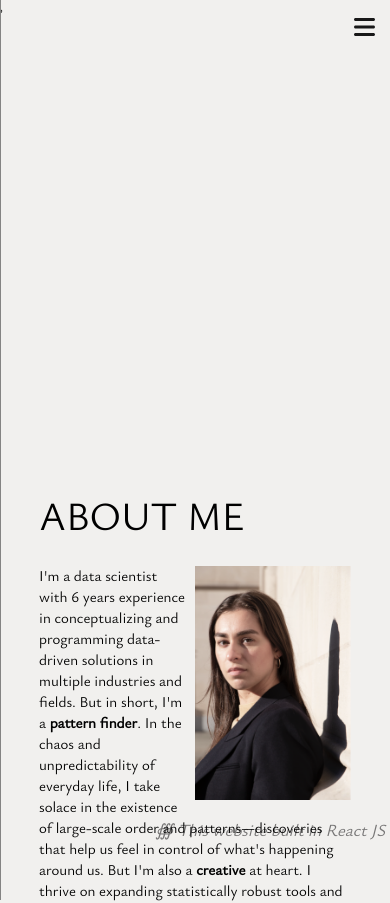
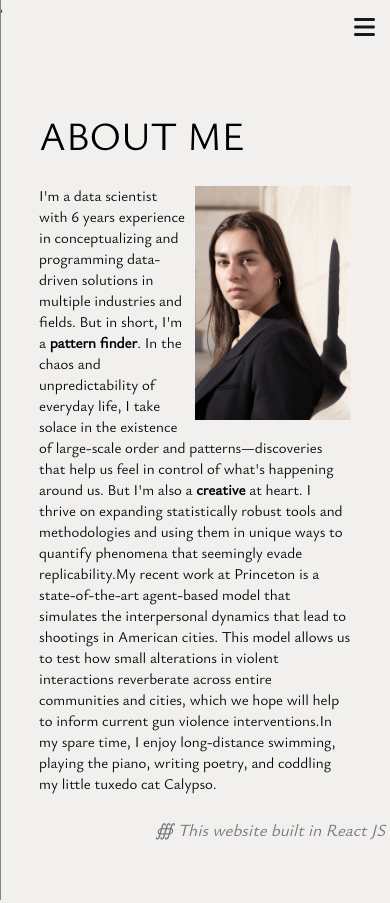
Before and after one commit to aam3/Personal_Website, a React (Create React App) app: page /about in a window 390 px wide. Shown: the top 903 px of the page. After the commit the page ends 844 px from the top, so only its background shows below. Built offline with nearby package versions, Linux system fonts and the light colour scheme.

Commit message:
testing z-index

```diff
--- a/src/components/Layout/index.scss
+++ b/src/components/Layout/index.scss
@@ -62,7 +62,6 @@
 
   .container.about-page, .container.publications-page, .container.resume-page {
 
-    top: 50%;
     z-index: 1;
 
     .text-zone {
--- a/src/components/Sidebar/index.scss
+++ b/src/components/Sidebar/index.scss
@@ -119,7 +119,7 @@
   @media screen and (max-width: 1200px) {
     .nav-bar {
       background: transparent;
-      z-index: -1;
+      z-index: 2;
       display: flex;
       justify-content: center;
       align-items: center;
```
